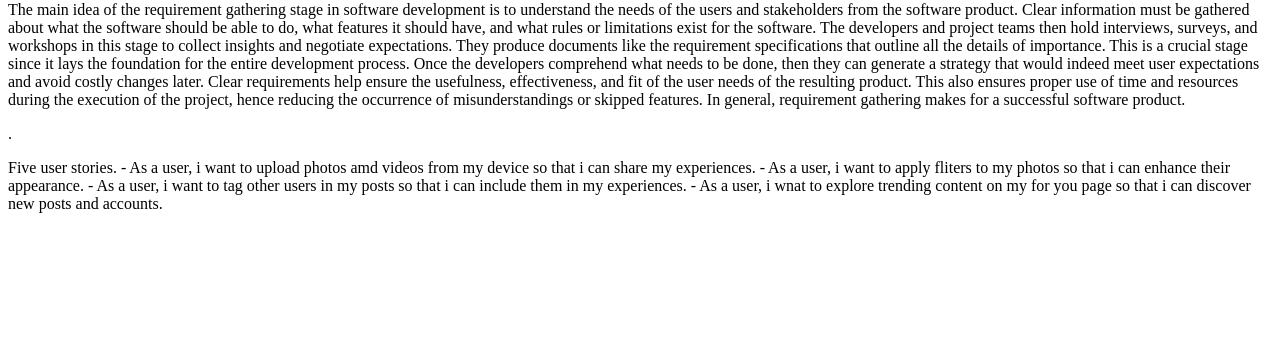
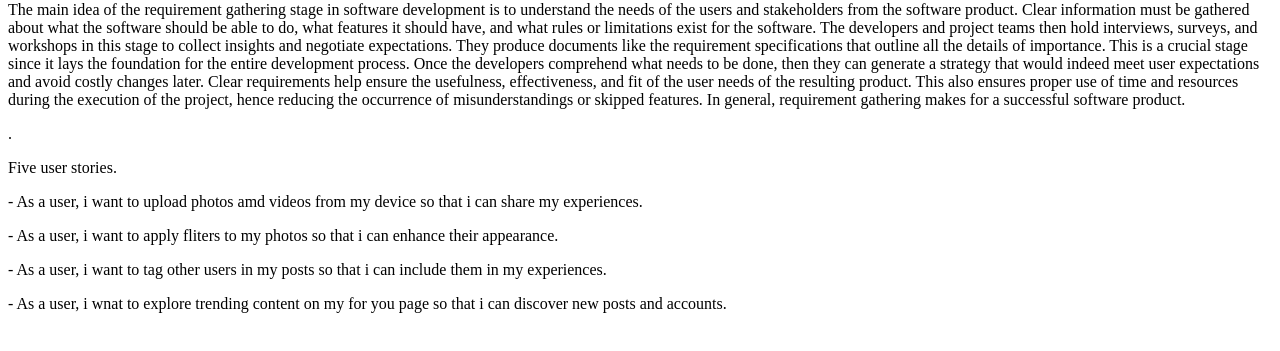
Before and after one commit to prem9871/blacklung, a plain HTML site: page index.html in a window 1280 px wide. Shown: the part 389-740 px from the top of the page. Drawn offline with Linux system fonts and the light colour scheme.

Commit message:
Update index.html

```diff
--- a/index.html
+++ b/index.html
@@ -34,10 +34,10 @@ expectations of the users and hence succeed in the competitive environment.</p>
     needs of the resulting product. This also ensures proper use of time and resources during the execution of the project, hence reducing the occurrence
     of misunderstandings or skipped features. In general, requirement gathering makes for a successful software product.</p>.
 <p> Five user stories.
-  - As a user, i want to upload photos amd videos from my device so that i can share my experiences.
-  - As a user, i want to apply fliters to my photos so that i can enhance their appearance.
-  - As a user, i want to tag other users in my posts so that i can include them in my experiences.
-  - As a user, i wnat to explore trending content on my for you page so that i can discover new posts and accounts.
+ <p> - As a user, i want to upload photos amd videos from my device so that i can share my experiences.</p>
+  <p> - As a user, i want to apply fliters to my photos so that i can enhance their appearance.</p>
+   <p>- As a user, i want to tag other users in my posts so that i can include them in my experiences.</p>
+   <p>- As a user, i wnat to explore trending content on my for you page so that i can discover new posts and accounts.</p>
 
 </body>
 
```
